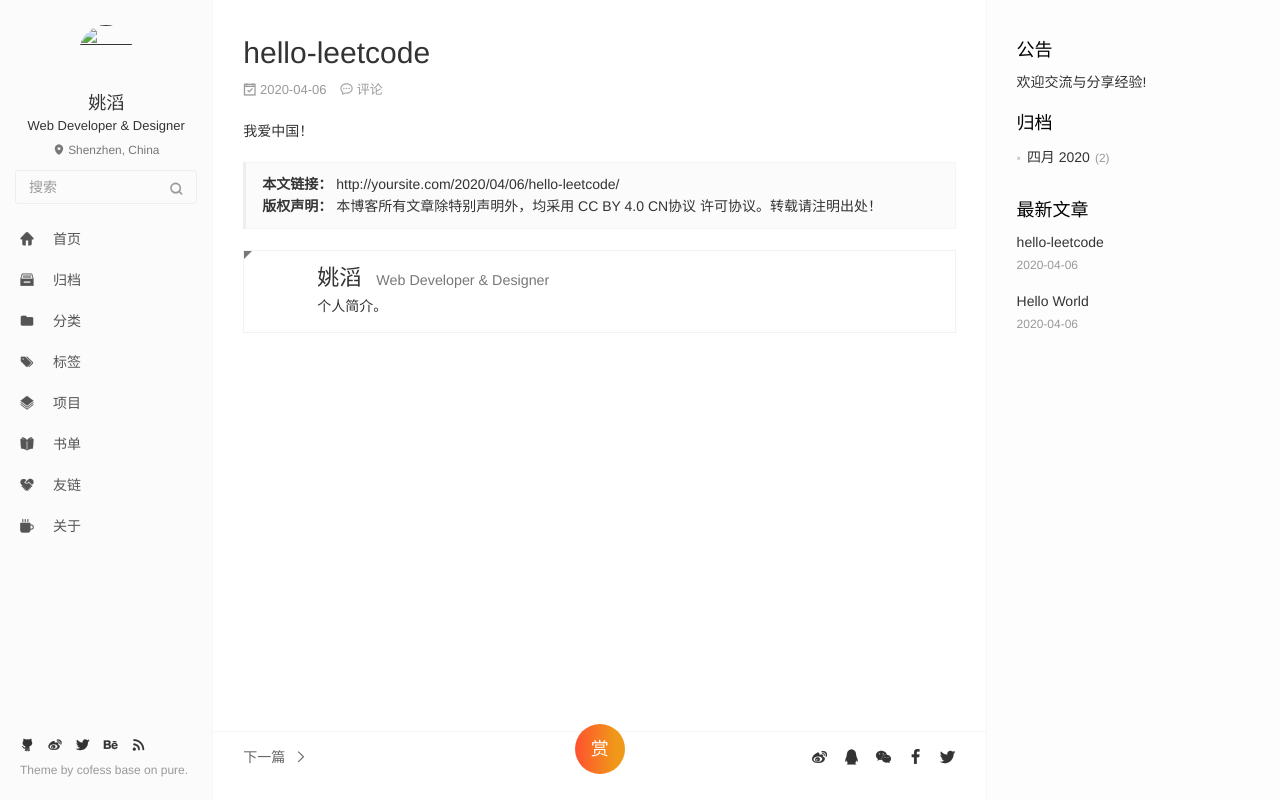
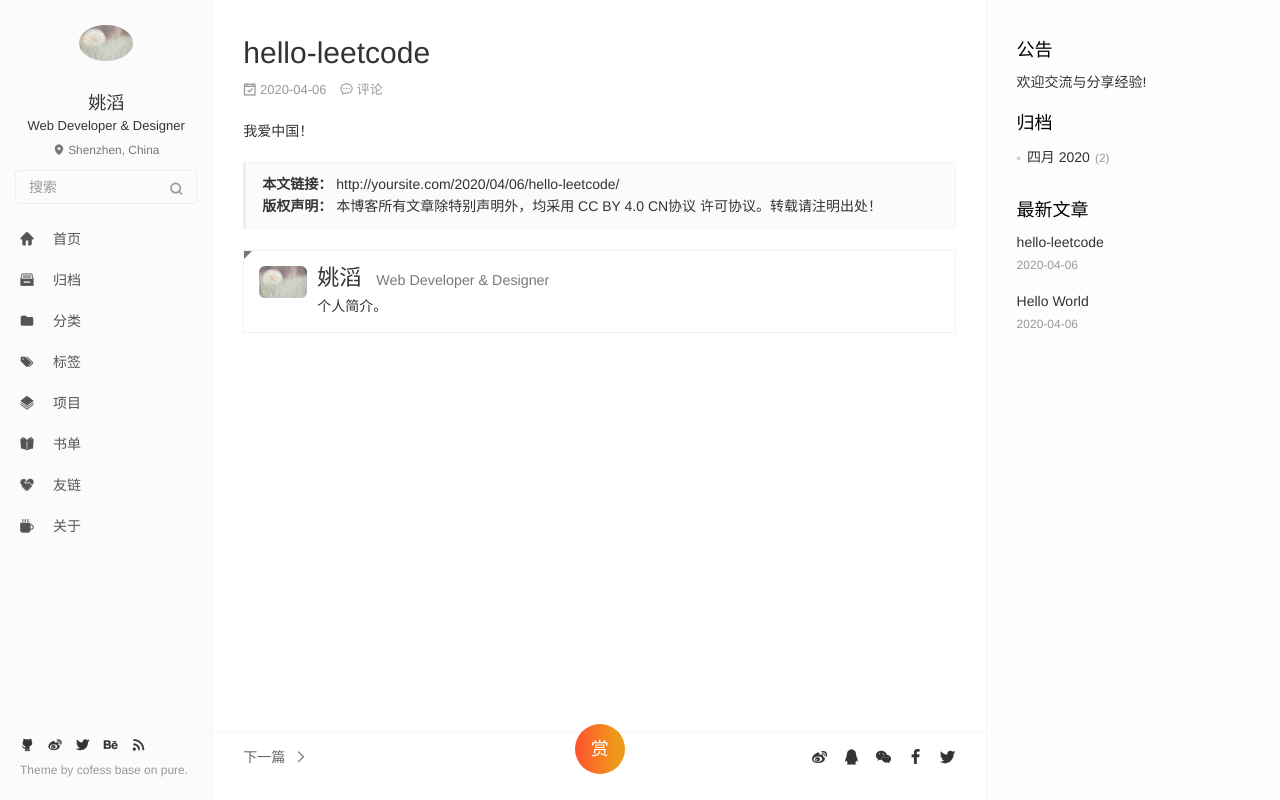
Before and after one commit to yao-tao/yao-tao.github.io, a plain HTML site: page 2020/04/06/hello-leetcode/index.html in a window 1280 px wide. Drawn offline with nearby package versions, Linux system fonts and the light colour scheme; no server answers; a script that the page names is missing; files whose address does not match are found by name.

Commit message:
Blog Update

```diff
--- a/2020/04/06/hello-leetcode/index.html
+++ b/2020/04/06/hello-leetcode/index.html
@@ -55,7 +55,7 @@
 
       <div class="profile-block text-center">
         <a id="avatar" href="" target="_blank">
-          <img class="img-circle img-rotate" src="E:/放图片的地方/小叶.jpg" width="200" height="200">
+          <img class="img-circle img-rotate" src="/%E5%B0%8F%E5%8F%B6.jpg" width="200" height="200">
         </a>
         <h2 id="name" class="hidden-xs hidden-sm">姚滔</h2>
         <h3 id="title" class="hidden-xs hidden-sm hidden-md">Web Developer &amp; Designer</h3>
@@ -336,7 +336,7 @@
     <figure class="media">
       <div class="media-left">
         <a href="" target="_blank" class="img-burn thumb-sm visible-lg">
-          <img src="E:/放图片的地方/小叶.jpg" class="img-rounded w-full" alt="">
+          <img src="/%E5%B0%8F%E5%8F%B6.jpg" class="img-rounded w-full" alt="">
         </a>
       </div>
       <div class="media-body">
```
Also changed, not shown: 2020/04/06/hello-world/index.html (+2 -2 lines), archives/2020/04/index.html (+1 -1 lines), archives/2020/index.html (+1 -1 lines), archives/index.html (+1 -1 lines), index.html (+1 -1 lines), images/avatar.jpg (deleted), images/donate/alipayimg.png (deleted), images/donate/wechatpayimg.png (deleted), images/小叶.jpg (added).
